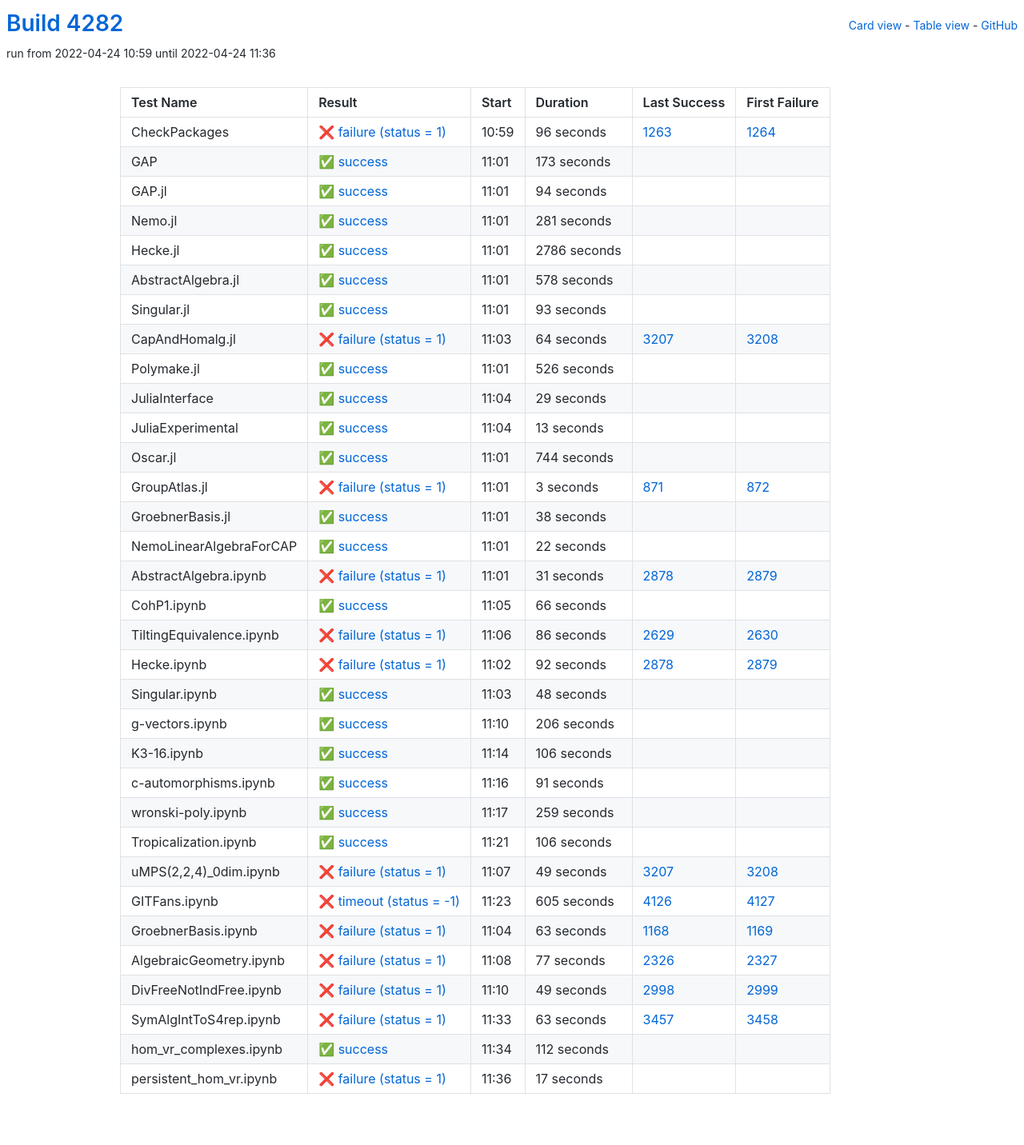
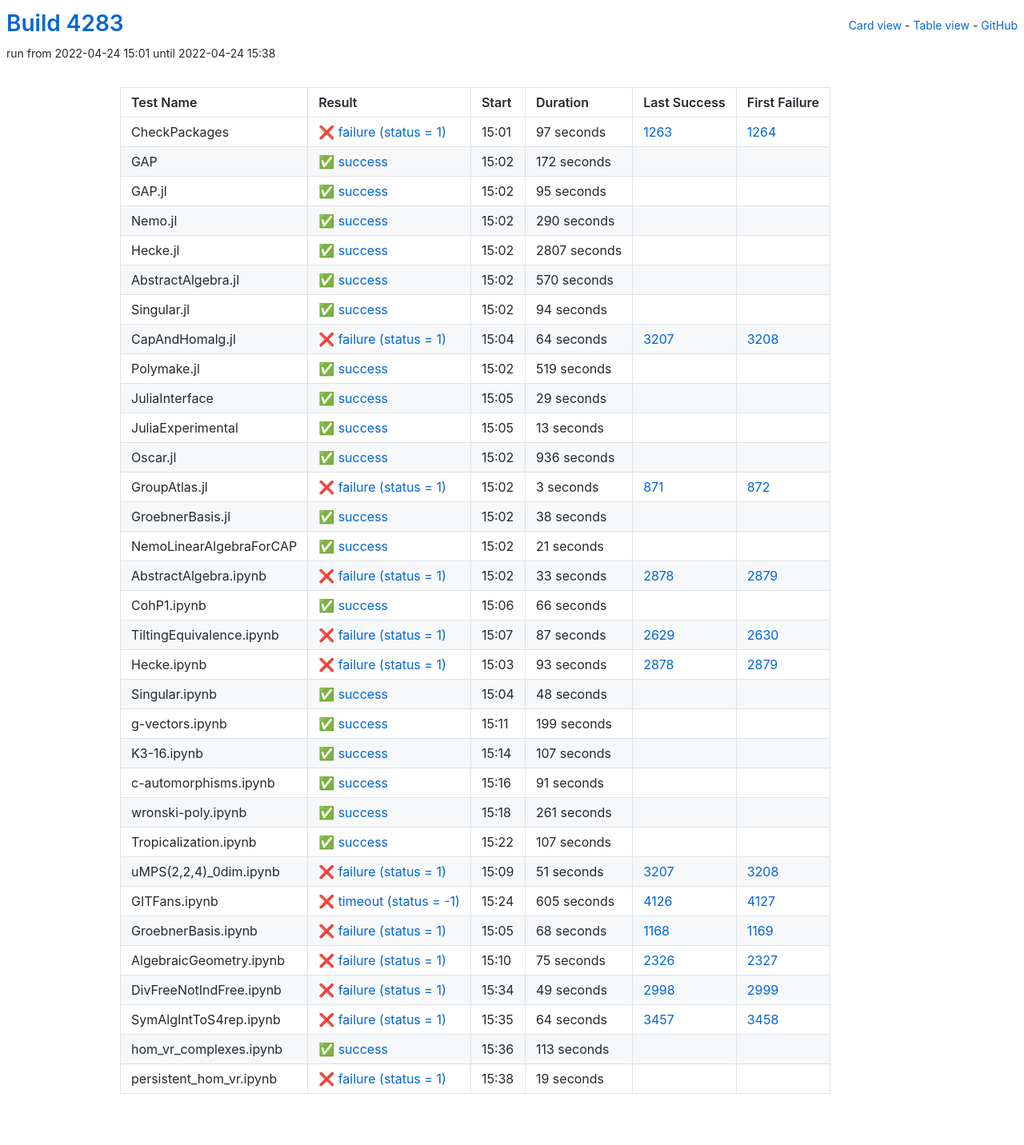
Before and after one commit to oscar-system/oscar-ci-status-stable, a Jekyll site: the page built from table.html, in a window 1280 px wide. Shown: the whole page at 80% size. Built offline with Jekyll 4.4.1, drawn with Linux system fonts in a browser that asks for light colours.

Commit message:
Build #4283

```diff
--- a/_data/ci.yml
+++ b/_data/ci.yml
@@ -1,6 +1,6 @@
 ---
-build: 4282
-build_url: https://oscarci.mathematik.uni-kl.de/job/oscar-stable/4282/
+build: 4283
+build_url: https://oscarci.mathematik.uni-kl.de/job/oscar-stable/4283/
 job: oscar-stable
 organization: oscar-system
 repo: oscar-ci-status-stable
@@ -8,32 +8,80 @@ repourl: https://github.com/oscar-system/oscar-ci-status-stable
 tests:
 - name: CheckPackages
   id: checkpackages
-  log: https://oscarci.mathematik.uni-kl.de/job/oscar-stable/4282/artifact/logs/build-4282/CheckPackages.log
-  start: 2022-04-24 10:59
+  log: https://oscarci.mathematik.uni-kl.de/job/oscar-stable/4283/artifact/logs/build-4283/CheckPackages.log
+  start: 2022-04-24 15:01
   success: false
   exitcode: 1
   status: failure
-  duration: 96
+  duration: 97
   last_success: 1263
   last_success_url: https://oscarci.mathematik.uni-kl.de/job/oscar-stable/1263/
   first_failure: 1264
   first_failure_url: https://oscarci.mathematik.uni-kl.de/job/oscar-stable/1264/
 - name: GAP
   id: gap
-  log: https://oscarci.mathematik.uni-kl.de/job/oscar-stable/4282/artifact/logs/build-4282/GAP.log
-  start: 2022-04-24 11:01
+  log: https://oscarci.mathematik.uni-kl.de/job/oscar-stable/4283/artifact/logs/build-4283/GAP.log
+  start: 2022-04-24 15:02
   success: true
   exitcode: 0
   status: success
-  duration: 173
+  duration: 172
   last_success: false
   last_success_url:
   first_failure: false
   first_failure_url:
 - name: GAP.jl
   id: gap-jl
-  log: https://oscarci.mathematik.uni-kl.de/job/oscar-stable/4282/artifact/logs/build-4282/GAP.jl.log
-  start: 2022-04-24 11:01
+  log: https://oscarci.mathematik.uni-kl.de/job/oscar-stable/4283/artifact/logs/build-4283/GAP.jl.log
+  start: 2022-04-24 15:02
+  success: true
+  exitcode: 0
+  status: success
+  duration: 95
+  last_success: false
+  last_success_url:
+  first_failure: false
+  first_failure_url:
+- name: Nemo.jl
+  id: nemo-jl
+  log: https://oscarci.mathematik.uni-kl.de/job/oscar-stable/4283/artifact/logs/build-4283/Nemo.jl.log
+  start: 2022-04-24 15:02
+  success: true
+  exitcode: 0
+  status: success
+  duration: 290
+  last_success: false
+  last_success_url:
+  first_failure: false
+  first_failure_url:
+- name: Hecke.jl
+  id: hecke-jl
+  log: https://oscarci.mathematik.uni-kl.de/job/oscar-stable/4283/artifact/logs/build-4283/Hecke.jl.log
+  start: 2022-04-24 15:02
+  success: true
+  exitcode: 0
+  status: success
+  duration: 2807
+  last_success: false
+  last_success_url:
+  first_failure: false
+  first_failure_url:
+- name: AbstractAlgebra.jl
+  id: abstractalgebra-jl
+  log: https://oscarci.mathematik.uni-kl.de/job/oscar-stable/4283/artifact/logs/build-4283/AbstractAlgebra.jl.log
+  start: 2022-04-24 15:02
+  success: true
+  exitcode: 0
+  status: success
+  duration: 570
+  last_success: false
+  last_success_url:
+  first_failure: false
+  first_failure_url:
+- name: Singular.jl
+  id: singular-jl
+  log: https://oscarci.mathematik.uni-kl.de/job/oscar-stable/4283/artifact/logs/build-4283/Singular.jl.log
+  start: 2022-04-24 15:02
   success: true
   exitcode: 0
   status: success
@@ -42,58 +90,10 @@ tests:
   last_success_url:
   first_failure: false
   first_failure_url:
-- name: Nemo.jl
-  id: nemo-jl
-  log: https://oscarci.mathematik.uni-kl.de/job/oscar-stable/4282/artifact/logs/build-4282/Nemo.jl.log
-  start: 2022-04-24 11:01
-  success: true
-  exitcode: 0
-  status: success
-  duration: 281
-  last_success: false
-  last_success_url:
-  first_failure: false
-  first_failure_url:
-- name: Hecke.jl
-  id: hecke-jl
-  log: https://oscarci.mathematik.uni-kl.de/job/oscar-stable/4282/artifact/logs/build-4282/Hecke.jl.log
-  start: 2022-04-24 11:01
-  success: true
-  exitcode: 0
-  status: success
-  duration: 2786
-  last_success: false
-  last_success_url:
-  first_failure: false
-  first_failure_url:
-- name: AbstractAlgebra.jl
-  id: abstractalgebra-jl
-  log: https://oscarci.mathematik.uni-kl.de/job/oscar-stable/4282/artifact/logs/build-4282/AbstractAlgebra.jl.log
-  start: 2022-04-24 11:01
-  success: true
-  exitcode: 0
-  status: success
-  duration: 578
-  last_success: false
-  last_success_url:
-  first_failure: false
-  first_failure_url:
-- name: Singular.jl
-  id: singular-jl
-  log: https://oscarci.mathematik.uni-kl.de/job/oscar-stable/4282/artifact/logs/build-4282/Singular.jl.log
-  start: 2022-04-24 11:01
-  success: true
-  exitcode: 0
-  status: success
-  duration: 93
-  last_success: false
-  last_success_url:
-  first_failure: false
-  first_failure_url:
 - name: CapAndHomalg.jl
   id: capandhomalg-jl
-  log: https://oscarci.mathematik.uni-kl.de/job/oscar-stable/4282/artifact/logs/build-4282/CapAndHomalg.jl.log
-  start: 2022-04-24 11:03
+  log: https://oscarci.mathematik.uni-kl.de/job/oscar-stable/4283/artifact/logs/build-4283/CapAndHomalg.jl.log
+  start: 2022-04-24 15:04
   success: false
   exitcode: 1
   status: failure
@@ -104,20 +104,20 @@ tests:
   first_failure_url: https://oscarci.mathematik.uni-kl.de/job/oscar-stable/3208/
 - name: Polymake.jl
   id: polymake-jl
-  log: https://oscarci.mathematik.uni-kl.de/job/oscar-stable/4282/artifact/logs/build-4282/Polymake.jl.log
-  start: 2022-04-24 11:01
+  log: https://oscarci.mathematik.uni-kl.de/job/oscar-stable/4283/artifact/logs/build-4283/Polymake.jl.log
+  start: 2022-04-24 15:02
   success: true
   exitcode: 0
   status: success
-  duration: 526
+  duration: 519
   last_success: false
   last_success_url:
   first_failure: false
   first_failure_url:
 - name: JuliaInterface
   id: juliainterface
-  log: https://oscarci.mathematik.uni-kl.de/job/oscar-stable/4282/artifact/logs/build-4282/JuliaInterface.log
-  start: 2022-04-24 11:04
+  log: https://oscarci.mathematik.uni-kl.de/job/oscar-stable/4283/artifact/logs/build-4283/JuliaInterface.log
+  start: 2022-04-24 15:05
   success: true
   exitcode: 0
   status: success
@@ -128,8 +128,8 @@ tests:
   first_failure_url:
 - name: JuliaExperimental
   id: juliaexperimental
-  log: https://oscarci.mathematik.uni-kl.de/job/oscar-stable/4282/artifact/logs/build-4282/JuliaExperimental.log
-  start: 2022-04-24 11:04
+  log: https://oscarci.mathematik.uni-kl.de/job/oscar-stable/4283/artifact/logs/build-4283/JuliaExperimental.log
+  start: 2022-04-24 15:05
   success: true
   exitcode: 0
   status: success
@@ -140,20 +140,20 @@ tests:
   first_failure_url:
 - name: Oscar.jl
   id: oscar-jl
-  log: https://oscarci.mathematik.uni-kl.de/job/oscar-stable/4282/artifact/logs/build-4282/Oscar.jl.log
-  start: 2022-04-24 11:01
+  log: https://oscarci.mathematik.uni-kl.de/job/oscar-stable/4283/artifact/logs/build-4283/Oscar.jl.log
+  start: 2022-04-24 15:02
   success: true
   exitcode: 0
   status: success
-  duration: 744
+  duration: 936
   last_success: false
   last_success_url:
   first_failure: false
   first_failure_url:
 - name: GroupAtlas.jl
   id: groupatlas-jl
-  log: https://oscarci.mathematik.uni-kl.de/job/oscar-stable/4282/artifact/logs/build-4282/GroupAtlas.jl.log
-  start: 2022-04-24 11:01
+  log: https://oscarci.mathematik.uni-kl.de/job/oscar-stable/4283/artifact/logs/build-4283/GroupAtlas.jl.log
+  start: 2022-04-24 15:02
   success: false
   exitcode: 1
   status: failure
@@ -164,8 +164,8 @@ tests:
   first_failure_url: https://oscarci.mathematik.uni-kl.de/job/oscar-stable/872/
 - name: GroebnerBasis.jl
   id: groebnerbasis-jl
-  log: https://oscarci.mathematik.uni-kl.de/job/oscar-stable/4282/artifact/logs/build-4282/GroebnerBasis.jl.log
-  start: 2022-04-24 11:01
+  log: https://oscarci.mathematik.uni-kl.de/job/oscar-stable/4283/artifact/logs/build-4283/GroebnerBasis.jl.log
+  start: 2022-04-24 15:02
   success: true
   exitcode: 0
   status: success
@@ -176,32 +176,32 @@ tests:
   first_failure_url:
 - name: NemoLinearAlgebraForCAP
   id: nemolinearalgebraforcap
-  log: https://oscarci.mathematik.uni-kl.de/job/oscar-stable/4282/artifact/logs/build-4282/NemoLinearAlgebraForCAP.log
-  start: 2022-04-24 11:01
+  log: https://oscarci.mathematik.uni-kl.de/job/oscar-stable/4283/artifact/logs/build-4283/NemoLinearAlgebraForCAP.log
+  start: 2022-04-24 15:02
   success: true
   exitcode: 0
   status: success
-  duration: 22
+  duration: 21
   last_success: false
   last_success_url:
   first_failure: false
   first_failure_url:
 - name: AbstractAlgebra.ipynb
   id: abstractalgebra-ipynb
-  log: https://oscarci.mathematik.uni-kl.de/job/oscar-stable/4282/artifact/logs/build-4282/AbstractAlgebra.ipynb.log
-  start: 2022-04-24 11:01
+  log: https://oscarci.mathematik.uni-kl.de/job/oscar-stable/4283/artifact/logs/build-4283/AbstractAlgebra.ipynb.log
+  start: 2022-04-24 15:02
   success: false
   exitcode: 1
   status: failure
-  duration: 31
+  duration: 33
   last_success: 2878
   last_success_url: https://oscarci.mathematik.uni-kl.de/job/oscar-stable/2878/
   first_failure: 2879
   first_failure_url: https://oscarci.mathematik.uni-kl.de/job/oscar-stable/2879/
 - name: CohP1.ipynb
   id: cohp1-ipynb
-  log: https://oscarci.mathematik.uni-kl.de/job/oscar-stable/4282/artifact/logs/build-4282/CohP1.ipynb.log
-  start: 2022-04-24 11:05
+  log: https://oscarci.mathematik.uni-kl.de/job/oscar-stable/4283/artifact/logs/build-4283/CohP1.ipynb.log
+  start: 2022-04-24 15:06
   success: true
   exitcode: 0
   status: success
@@ -212,32 +212,32 @@ tests:
   first_failure_url:
 - name: TiltingEquivalence.ipynb
   id: tiltingequivalence-ipynb
-  log: https://oscarci.mathematik.uni-kl.de/job/oscar-stable/4282/artifact/logs/build-4282/TiltingEquivalence.ipynb.log
-  start: 2022-04-24 11:06
+  log: https://oscarci.mathematik.uni-kl.de/job/oscar-stable/4283/artifact/logs/build-4283/TiltingEquivalence.ipynb.log
+  start: 2022-04-24 15:07
   success: false
   exitcode: 1
   status: failure
-  duration: 86
+  duration: 87
   last_success: 2629
   last_success_url: https://oscarci.mathematik.uni-kl.de/job/oscar-stable/2629/
   first_failure: 2630
   first_failure_url: https://oscarci.mathematik.uni-kl.de/job/oscar-stable/2630/
 - name: Hecke.ipynb
   id: hecke-ipynb
-  log: https://oscarci.mathematik.uni-kl.de/job/oscar-stable/4282/artifact/logs/build-4282/Hecke.ipynb.log
-  start: 2022-04-24 11:02
+  log: https://oscarci.mathematik.uni-kl.de/job/oscar-stable/4283/artifact/logs/build-4283/Hecke.ipynb.log
+  start: 2022-04-24 15:03
   success: false
   exitcode: 1
   status: failure
-  duration: 92
+  duration: 93
   last_success: 2878
   last_success_url: https://oscarci.mathematik.uni-kl.de/job/oscar-stable/2878/
   first_failure: 2879
   first_failure_url: https://oscarci.mathematik.uni-kl.de/job/oscar-stable/2879/
 - name: Singular.ipynb
   id: singular-ipynb
-  log: https://oscarci.mathematik.uni-kl.de/job/oscar-stable/4282/artifact/logs/build-4282/Singular.ipynb.log
-  start: 2022-04-24 11:03
+  log: https://oscarci.mathematik.uni-kl.de/job/oscar-stable/4283/artifact/logs/build-4283/Singular.ipynb.log
+  start: 2022-04-24 15:04
   success: true
   exitcode: 0
   status: success
@@ -248,32 +248,32 @@ tests:
   first_failure_url:
 - name: g-vectors.ipynb
   id: g-vectors-ipynb
-  log: https://oscarci.mathematik.uni-kl.de/job/oscar-stable/4282/artifact/logs/build-4282/g-vectors.ipynb.log
-  start: 2022-04-24 11:10
+  log: https://oscarci.mathematik.uni-kl.de/job/oscar-stable/4283/artifact/logs/build-4283/g-vectors.ipynb.log
+  start: 2022-04-24 15:11
   success: true
   exitcode: 0
   status: success
-  duration: 206
+  duration: 199
   last_success: false
   last_success_url:
   first_failure: false
   first_failure_url:
 - name: K3-16.ipynb
   id: k3-16-ipynb
-  log: https://oscarci.mathematik.uni-kl.de/job/oscar-stable/4282/artifact/logs/build-4282/K3-16.ipynb.log
-  start: 2022-04-24 11:14
+  log: https://oscarci.mathematik.uni-kl.de/job/oscar-stable/4283/artifact/logs/build-4283/K3-16.ipynb.log
+  start: 2022-04-24 15:14
   success: true
   exitcode: 0
   status: success
-  duration: 106
+  duration: 107
   last_success: false
   last_success_url:
   first_failure: false
   first_failure_url:
 - name: c-automorphisms.ipynb
   id: c-automorphisms-ipynb
-  log: https://oscarci.mathematik.uni-kl.de/job/oscar-stable/4282/artifact/logs/build-4282/c-automorphisms.ipynb.log
-  start: 2022-04-24 11:16
+  log: https://oscarci.mathematik.uni-kl.de/job/oscar-stable/4283/artifact/logs/build-4283/c-automorphisms.ipynb.log
+  start: 2022-04-24 15:16
   success: true
   exitcode: 0
   status: success
@@ -284,44 +284,44 @@ tests:
   first_failure_url:
 - name: wronski-poly.ipynb
   id: wronski-poly-ipynb
-  log: https://oscarci.mathematik.uni-kl.de/job/oscar-stable/4282/artifact/logs/build-4282/wronski-poly.ipynb.log
-  start: 2022-04-24 11:17
+  log: https://oscarci.mathematik.uni-kl.de/job/oscar-stable/4283/artifact/logs/build-4283/wronski-poly.ipynb.log
+  start: 2022-04-24 15:18
   success: true
   exitcode: 0
   status: success
-  duration: 259
+  duration: 261
   last_success: false
   last_success_url:
   first_failure: false
   first_failure_url:
 - name: Tropicalization.ipynb
   id: tropicalization-ipynb
-  log: https://oscarci.mathematik.uni-kl.de/job/oscar-stable/4282/artifact/logs/build-4282/Tropicalization.ipynb.log
-  start: 2022-04-24 11:21
+  log: https://oscarci.mathematik.uni-kl.de/job/oscar-stable/4283/artifact/logs/build-4283/Tropicalization.ipynb.log
+  start: 2022-04-24 15:22
   success: true
   exitcode: 0
   status: success
-  duration: 106
+  duration: 107
   last_success: false
   last_success_url:
   first_failure: false
   first_failure_url:
 - name: uMPS(2,2,4)_0dim.ipynb
   id: umps-2-2-4-0dim-ipynb
-  log: https://oscarci.mathematik.uni-kl.de/job/oscar-stable/4282/artifact/logs/build-4282/uMPS-2-2-4-_0dim.ipynb.log
-  start: 2022-04-24 11:07
+  log: https://oscarci.mathematik.uni-kl.de/job/oscar-stable/4283/artifact/logs/build-4283/uMPS-2-2-4-_0dim.ipynb.log
+  start: 2022-04-24 15:09
   success: false
   exitcode: 1
   status: failure
-  duration: 49
+  duration: 51
   last_success: 3207
   last_success_url: https://oscarci.mathematik.uni-kl.de/job/oscar-stable/3207/
   first_failure: 3208
   first_failure_url: https://oscarci.mathematik.uni-kl.de/job/oscar-stable/3208/
 - name: GITFans.ipynb
   id: gitfans-ipynb
-  log: https://oscarci.mathematik.uni-kl.de/job/oscar-stable/4282/artifact/logs/build-4282/GITFans.ipynb.log
-  start: 2022-04-24 11:23
+  log: https://oscarci.mathematik.uni-kl.de/job/oscar-stable/4283/artifact/logs/build-4283/GITFans.ipynb.log
+  start: 2022-04-24 15:24
   success: false
   exitcode: -1
   status: timeout
@@ -332,32 +332,32 @@ tests:
   first_failure_url: https://oscarci.mathematik.uni-kl.de/job/oscar-stable/4127/
 - name: GroebnerBasis.ipynb
   id: groebnerbasis-ipynb
-  log: https://oscarci.mathematik.uni-kl.de/job/oscar-stable/4282/artifact/logs/build-4282/GroebnerBasis.ipynb.log
-  start: 2022-04-24 11:04
+  log: https://oscarci.mathematik.uni-kl.de/job/oscar-stable/4283/artifact/logs/build-4283/GroebnerBasis.ipynb.log
+  start: 2022-04-24 15:05
   success: false
   exitcode: 1
   status: failure
-  duration: 63
+  duration: 68
   last_success: 1168
   last_success_url: https://oscarci.mathematik.uni-kl.de/job/oscar-stable/1168/
   first_failure: 1169
   first_failure_url: https://oscarci.mathematik.uni-kl.de/job/oscar-stable/1169/
 - name: AlgebraicGeometry.ipynb
   id: algebraicgeometry-ipynb
-  log: https://oscarci.mathematik.uni-kl.de/job/oscar-stable/4282/artifact/logs/build-4282/AlgebraicGeometry.ipynb.log
-  start: 2022-04-24 11:08
+  log: https://oscarci.mathematik.uni-kl.de/job/oscar-stable/4283/artifact/logs/build-4283/AlgebraicGeometry.ipynb.log
+  start: 2022-04-24 15:10
   success: false
   exitcode: 1
   status: failure
-  duration: 77
+  duration: 75
   last_success: 2326
   last_success_url: https://oscarci.mathematik.uni-kl.de/job/oscar-stable/2326/
   first_failure: 2327
   first_failure_url: https://oscarci.mathematik.uni-kl.de/job/oscar-stable/2327/
 - name: DivFreeNotIndFree.ipynb
   id: divfreenotindfree-ipynb
-  log: https://oscarci.mathematik.uni-kl.de/job/oscar-stable/4282/artifact/logs/build-4282/DivFreeNotIndFree.ipynb.log
-  start: 2022-04-24 11:10
+  log: https://oscarci.mathematik.uni-kl.de/job/oscar-stable/4283/artifact/logs/build-4283/DivFreeNotIndFree.ipynb.log
+  start: 2022-04-24 15:34
   success: false
   exitcode: 1
   status: failure
@@ -368,36 +368,36 @@ tests:
   first_failure_url: https://oscarci.mathematik.uni-kl.de/job/oscar-stable/2999/
 - name: SymAlgIntToS4rep.ipynb
   id: symalginttos4rep-ipynb
-  log: https://oscarci.mathematik.uni-kl.de/job/oscar-stable/4282/artifact/logs/build-4282/SymAlgIntToS4rep.ipynb.log
-  start: 2022-04-24 11:33
+  log: https://oscarci.mathematik.uni-kl.de/job/oscar-stable/4283/artifact/logs/build-4283/SymAlgIntToS4rep.ipynb.log
+  start: 2022-04-24 15:35
   success: false
   exitcode: 1
   status: failure
-  duration: 63
+  duration: 64
   last_success: 3457
   last_success_url: https://oscarci.mathematik.uni-kl.de/job/oscar-stable/3457/
   first_failure: 3458
   first_failure_url: https://oscarci.mathematik.uni-kl.de/job/oscar-stable/3458/
 - name: hom_vr_complexes.ipynb
   id: hom-vr-complexes-ipynb
-  log: https://oscarci.mathematik.uni-kl.de/job/oscar-stable/4282/artifact/logs/build-4282/hom_vr_complexes.ipynb.log
-  start: 2022-04-24 11:34
+  log: https://oscarci.mathematik.uni-kl.de/job/oscar-stable/4283/artifact/logs/build-4283/hom_vr_complexes.ipynb.log
+  start: 2022-04-24 15:36
   success: true
   exitcode: 0
   status: success
-  duration: 112
+  duration: 113
   last_success: false
   last_success_url:
   first_failure: false
   first_failure_url:
 - name: persistent_hom_vr.ipynb
   id: persistent-hom-vr-ipynb
-  log: https://oscarci.mathematik.uni-kl.de/job/oscar-stable/4282/artifact/logs/build-4282/persistent_hom_vr.ipynb.log
-  start: 2022-04-24 11:36
+  log: https://oscarci.mathematik.uni-kl.de/job/oscar-stable/4283/artifact/logs/build-4283/persistent_hom_vr.ipynb.log
+  start: 2022-04-24 15:38
   success: false
   exitcode: 1
   status: failure
-  duration: 17
+  duration: 19
   last_success: false
   last_success_url:
   first_failure: false
```
Also changed, not shown: README.md.
